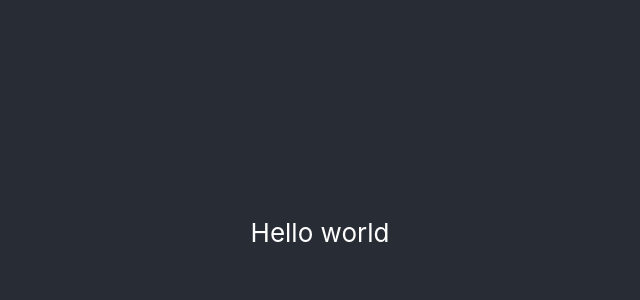
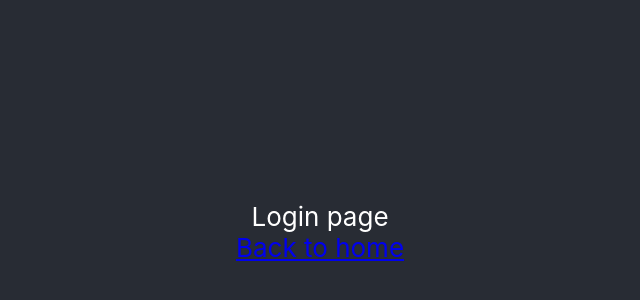
Before and after one commit to IvanLyadov/pixter, a React (Create React App) app: page /login in a window 1280 px wide. Shown: the part 168-468 px from the top of the page, without its empty margins (320-960 px from the left). Built offline with nearby package versions, Linux system fonts and the light colour scheme.

Commit message:
Ssetting up router

```diff
--- a/package.json
+++ b/package.json
@@ -8,6 +8,7 @@
     "@testing-library/user-event": "^13.5.0",
     "react": "^18.2.0",
     "react-dom": "^18.2.0",
+    "react-router-dom": "^6.9.0",
     "react-scripts": "5.0.1",
     "web-vitals": "^2.1.4"
   },
--- a/src/App.js
+++ b/src/App.js
@@ -1,12 +1,21 @@
 import './App.css';
+import {
+  BrowserRouter as Router,
+  Routes,
+  Route,
+} from "react-router-dom";
+import Home from './Components/Home';
+import Login from './Components/Login';
 
 function App() {
   return (
-    <div className="App">
-      <header className="App-header">
-        Hello world
-      </header>
-    </div>
+    <Router>
+        <Routes>
+          <Route path="/" element={<Home />} />
+          <Route path="/login" element={<Login />} />
+        </Routes>
+    </Router>
+
   );
 }
 
--- /dev/null
+++ b/src/Components/Home.js
@@ -0,0 +1,12 @@
+function Home() {
+  return (
+    <div className="App">
+        <header className="App-header">
+            Hello world
+      </header>
+    </div>
+
+  );
+}
+
+export default Home;
--- /dev/null
+++ b/src/Components/Login.js
@@ -0,0 +1,15 @@
+import { Link } from "react-router-dom";
+
+function Home() {
+    return (
+      <div className="App">
+          <header className="App-header">
+              Login page
+              <Link to="/">Back to home</Link>
+        </header>
+      </div>
+
+    );
+  }
+
+  export default Home;
```
Also changed, not shown: 2 other files (tests, documents, lock files or other folders).
